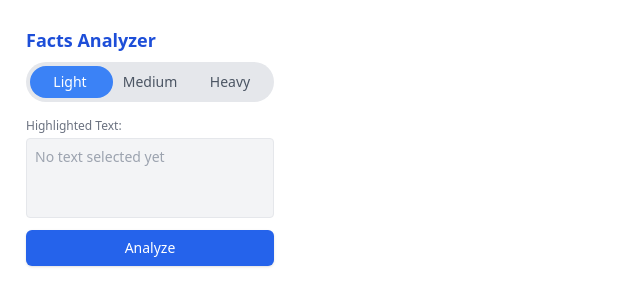
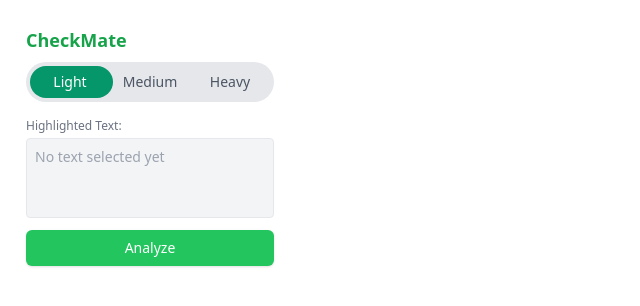
Before and after one commit to allenh99/hoohacks25, a React (Vite) app in the folder chrome-extension/: page / in a window 1280 px wide. Shown: the top 306 px of the page, without its empty margins (0-640 px from the left). Built offline with nearby package versions, Linux system fonts and the light colour scheme.

Commit message:
final UI changes:

```diff
--- a/chrome-extension/src/App.jsx
+++ b/chrome-extension/src/App.jsx
@@ -15,7 +15,7 @@ function App() {
 
   const sleep = (ms) => new Promise((resolve) => setTimeout(resolve, ms));
 
-  const title = "Facts Analyzer";
+  const title = "CheckMate";
 
   useEffect(() => {
     if (chrome?.storage?.local) {
@@ -108,7 +108,7 @@ function App() {
     }, []);
 
     return (
-      <span className="text-blue-500 font-medium tracking-wide">
+      <span className="text-emerald-600 font-medium tracking-wide">
         Analyzing{dotStates[dotCount]}
       </span>
     );
@@ -116,7 +116,7 @@ function App() {
 
   return (
     <div className={`w-[1000px] ${submitted || prevData ? "h-[500px]" : "h-[300px]"} max-w-full p-4 font-sans text-sm text-gray-800 bg-white`}>
-      <h1 className="text-lg font-semibold mb-2 text-blue-700">{typedTitle}</h1>
+      <h1 className="text-lg font-semibold mb-2 text-green-600">{typedTitle}</h1>
 
       <div className="flex items-center justify-center w-full">
         <WeightToggle onChange={setWeight} />
@@ -132,7 +132,7 @@ function App() {
       {!submitted && (
         <button
           onClick={analyze}
-          className="bg-blue-600 text-white px-4 py-2 rounded-md shadow hover:bg-blue-700 transition duration-200 w-full font-medium text-sm mb-4"
+          className="bg-green-500 text-white px-4 py-2 rounded-md shadow hover:bg-green-600 transition duration-200 w-full font-medium text-sm mb-4"
         >
           Analyze
         </button>
@@ -141,7 +141,7 @@ function App() {
       {prevData && (
         <div className="mt-4">
           Past Results:
-          <div className="flex flex-wrap items-center justify-center bg-blue-100 border border-blue-300 text-blue-800 p-3 rounded-md mb-4 text-sm font-semibold">
+          <div className="flex flex-wrap items-center justify-center bg-emerald-100 border border-emerald-300 text-emerald-700 p-3 rounded-md mb-4 text-sm font-semibold">
             {result.label.split("").map((char, i) => (
               <span
                 key={i}
@@ -160,7 +160,7 @@ function App() {
                 className="rounded-xl bg-white shadow-md p-4 border border-gray-200 text-sm"
               >
                 <div className="flex items-center justify-between mb-2">
-                  <h3 className="text-blue-600 font-semibold underline">
+                  <h3 className="text-green-500 font-semibold underline">
                     <a
                       href={result.sources[i]}
                       target="_blank"
@@ -194,7 +194,7 @@ function App() {
       {result && !loading && !prevData && (
         <div className="mt-4">
           Results:
-          <div className="flex flex-wrap items-center justify-center bg-blue-100 border border-blue-300 text-blue-800 p-3 rounded-md mb-4 text-sm font-semibold">
+          <div className="flex flex-wrap items-center justify-center bg-emerald-100 border border-emerald-300 text-emerald-700 p-3 rounded-md mb-4 text-sm font-semibold">
             {result.label.split("").map((char, i) => (
               <span
                 key={i}
@@ -213,7 +213,7 @@ function App() {
                 className="rounded-xl bg-white shadow-md p-4 border border-gray-200 text-sm"
               >
                 <div className="flex items-center justify-between mb-2">
-                  <h3 className="text-blue-600 font-semibold underline">
+                  <h3 className="text-green-500 font-semibold underline">
                     <a
                       href={result.sources[i]}
                       target="_blank"
--- a/chrome-extension/src/WeightToggle.jsx
+++ b/chrome-extension/src/WeightToggle.jsx
@@ -18,7 +18,7 @@ export default function WeightToggle({ onChange }) {
       <div className="flex bg-gray-200 rounded-full p-1 text-sm font-medium text-gray-600 justify-between relative">
         {/* Sliding highlight */}
         <div
-          className="absolute top-1 left-1 h-8 w-1/3 bg-blue-500 rounded-full transition-all duration-300"
+          className="absolute top-1 left-1 h-8 w-1/3 bg-emerald-600 rounded-full transition-all duration-300"
           style={{ transform: `translateX(${selectedIndex * 100}%)` }}
         ></div>
 
```
